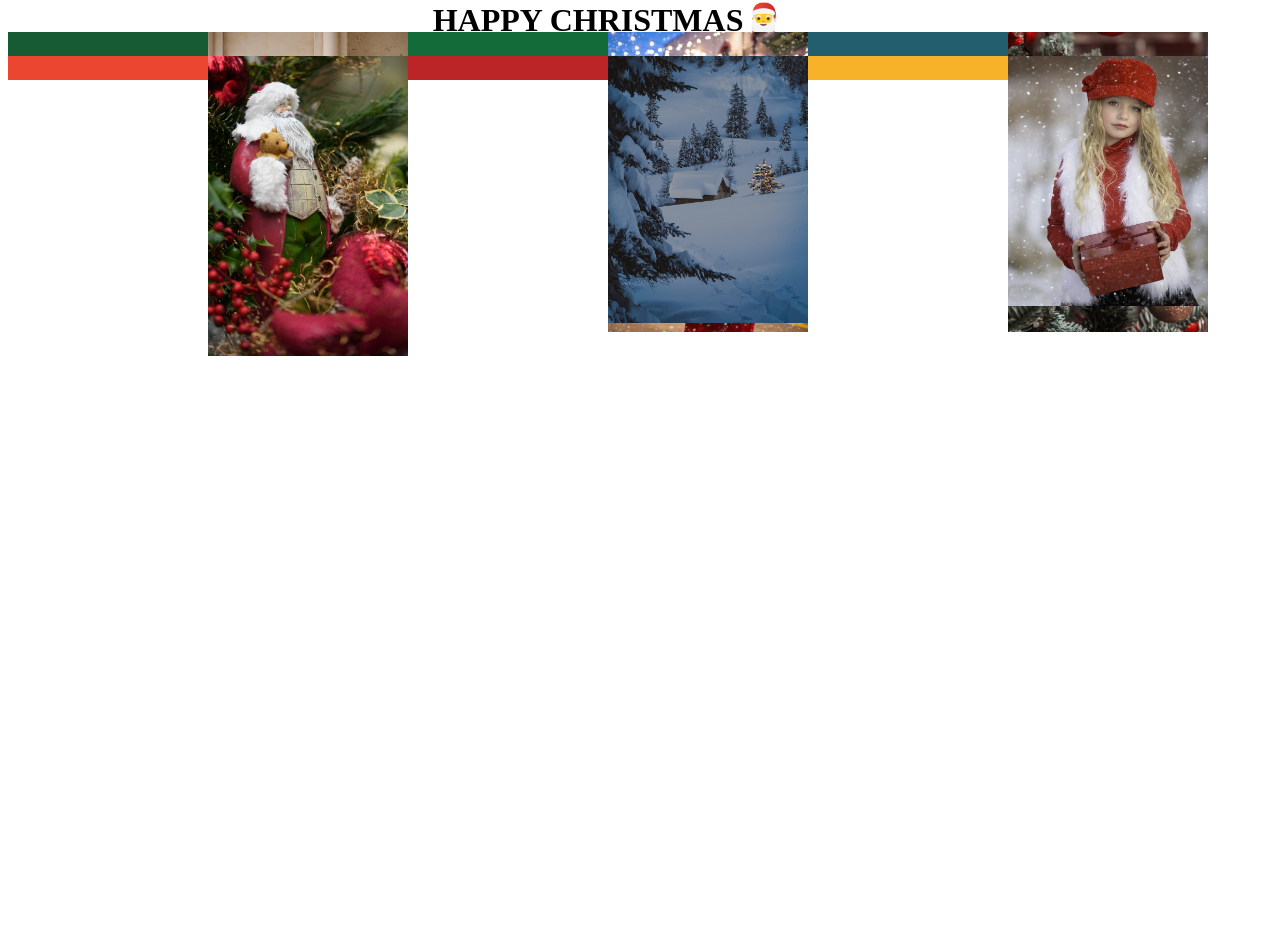
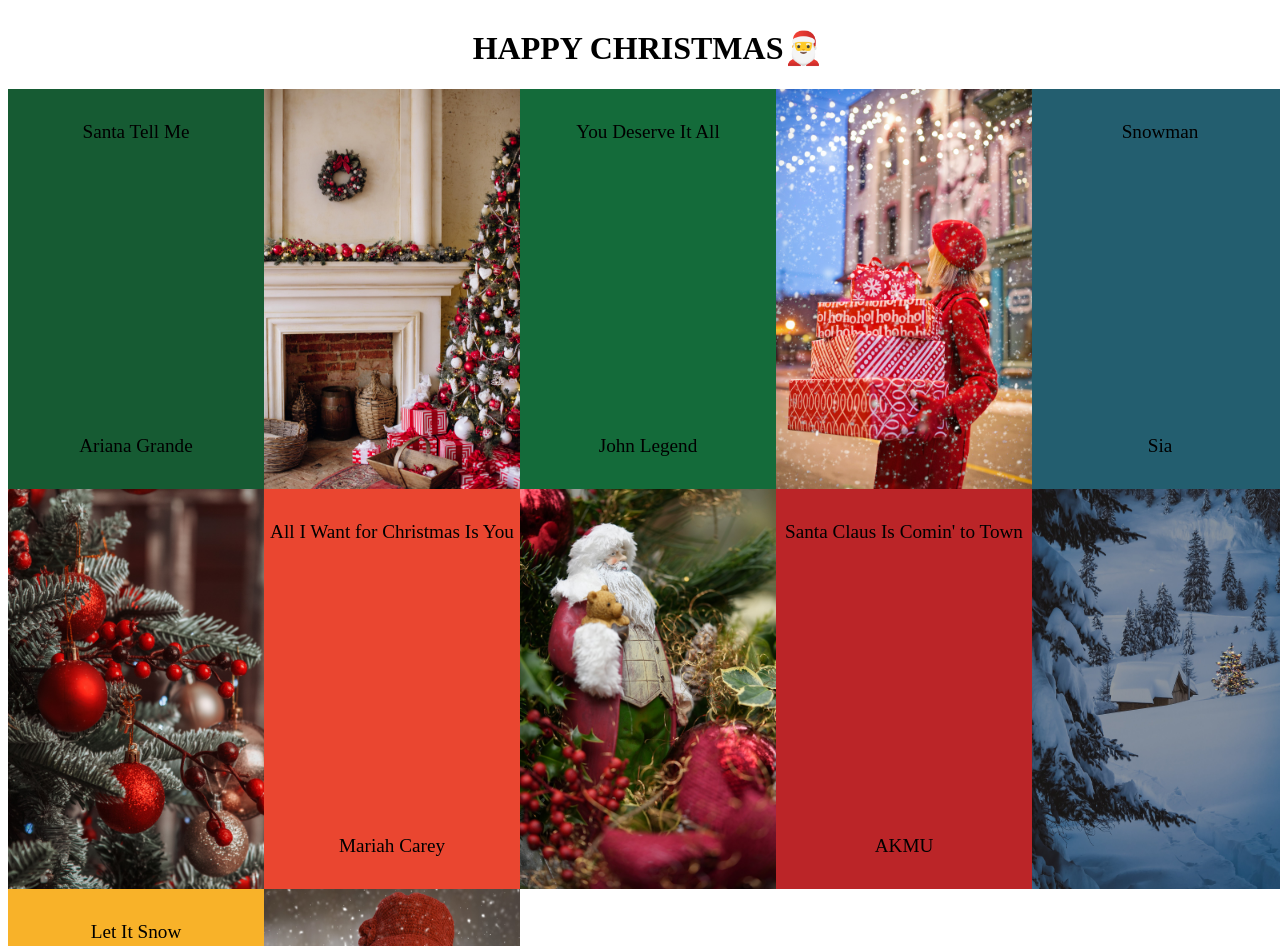
Before and after one commit to thxforall/css-layout, a plain HTML site: page challenge/chritmas/index.html in a window 1280 px wide. Shown: the top 946 px of the page. Before the commit the page ends 816 px from the top, so only its background shows below. Drawn offline with Linux system fonts and the light colour scheme.

Commit message:
challenge_mis...

```diff
--- a/challenge/chritmas/index.html
+++ b/challenge/chritmas/index.html
@@ -9,17 +9,27 @@
   </head>
   <body>
     <div class="header"><h1>HAPPY CHRISTMAS🎅</h1></div>
-    <div></div>
-    <div><img src="images/1.jpg" alt="HAPPY CHRISTMAS" /></div>
-    <div></div>
-    <div><img src="images/2.jpg" alt="HAPPY CHRISTMAS" /></div>
-    <div></div>
-    <div><img src="images/3.jpg" alt="HAPPY CHRISTMAS" /></div>
-    <div></div>
-    <div><img src="images/4.jpg" alt="HAPPY CHRISTMAS" /></div>
-    <div></div>
-    <div><img src="images/5.jpg" alt="HAPPY CHRISTMAS" /></div>
-    <div></div>
-    <div><img src="images/6.jpg" alt="HAPPY CHRISTMAS" /></div>
+    <div class="song-box">
+      <span>Santa Tell Me</span><span>Ariana Grande</span>
+    </div>
+    <div class="img-box"><img src="images/1.jpg" alt="HAPPY CHRISTMAS" /></div>
+    <div class="song-box">
+      <span>You Deserve It All</span><span>John Legend</span>
+    </div>
+    <div class="img-box"><img src="images/2.jpg" alt="HAPPY CHRISTMAS" /></div>
+    <div class="song-box"><span>Snowman</span><span>Sia</span></div>
+    <div class="img-box"><img src="images/3.jpg" alt="HAPPY CHRISTMAS" /></div>
+    <div class="song-box">
+      <span>All I Want for Christmas Is You</span><span>Mariah Carey</span>
+    </div>
+    <div class="img-box"><img src="images/4.jpg" alt="HAPPY CHRISTMAS" /></div>
+    <div class="song-box">
+      <span>Santa Claus Is Comin' to Town</span><span>AKMU</span>
+    </div>
+    <div class="img-box"><img src="images/5.jpg" alt="HAPPY CHRISTMAS" /></div>
+    <div class="song-box">
+      <span>Let It Snow</span><span>Michael Buble</span>
+    </div>
+    <div class="img-box"><img src="images/6.jpg" alt="HAPPY CHRISTMAS" /></div>
   </body>
 </html>
--- a/challenge/chritmas/style.css
+++ b/challenge/chritmas/style.css
@@ -6,24 +6,34 @@
   --rednose: #bb2528;
   --night-sky: #235e6f;
 }
-
 body {
   width: 100%;
-  height: 100vh;
+  height: 100%;
   display: grid;
-  grid-template-columns: repeat(auto-fill, minmax(200px, min-content));
-  grid-auto-rows: 3vh;
+  grid-template-columns: repeat(auto-fill, minmax(16rem, max-content));
+  grid-template-rows: minmax(3vw, max-content);
+  grid-auto-rows: 50vh;
 }
 
 .header {
   grid-column: 1 / -1;
-  display: flex;
-  justify-content: center;
+  display: grid;
+  justify-items: center;
   align-items: center;
 }
 
 img {
-  width: 200px;
+  width: 100%;
+  height: 100%;
+}
+
+.song-box {
+  font-size: 1.2rem;
+  padding: 2rem 0;
+  display: flex;
+  flex-direction: column;
+  align-items: center;
+  justify-content: space-between;
 }
 
 div:nth-child(2) {
```
